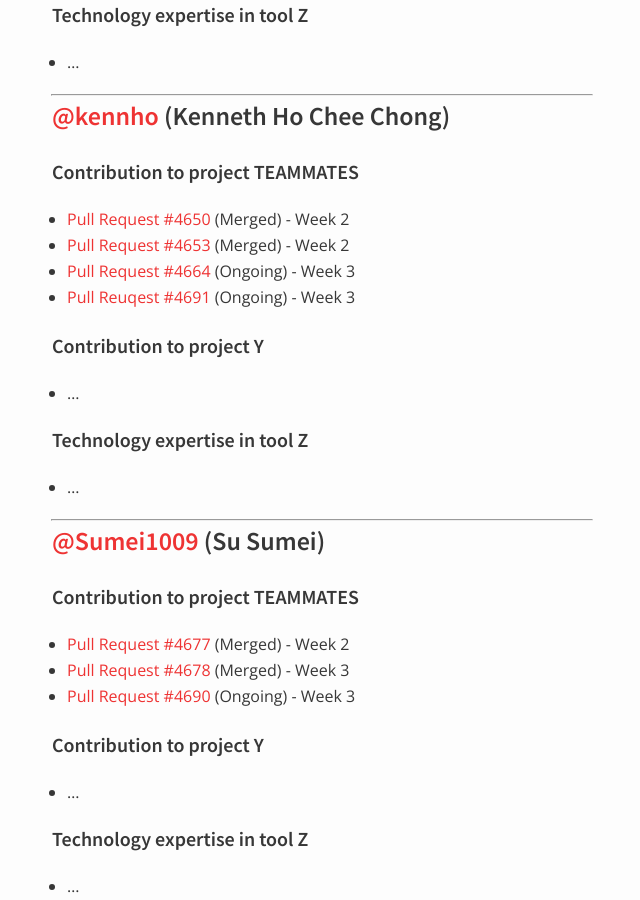
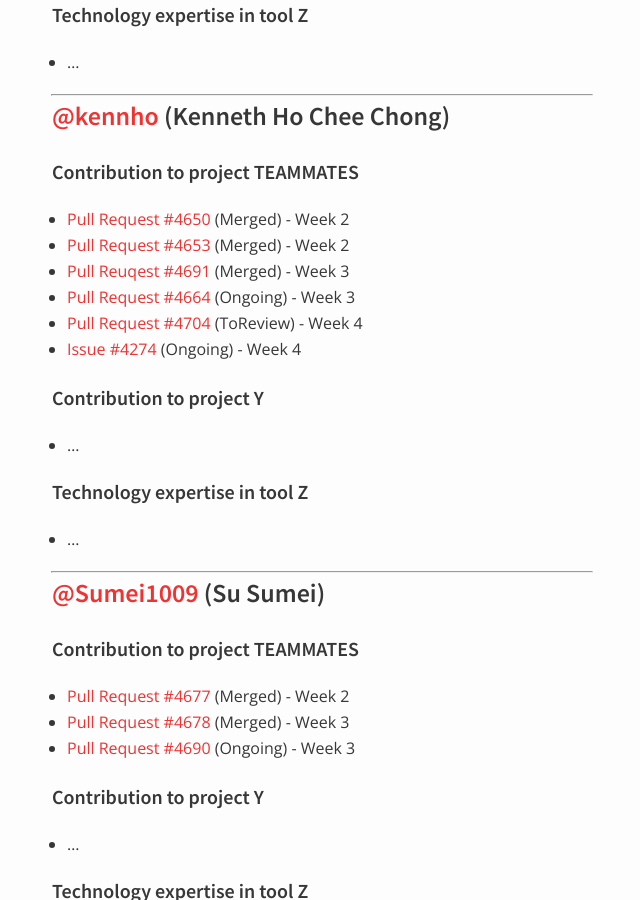
Before and after one commit to nus-oss/cs3281-AY1516S2-website, a Jekyll site: the page built from teams/teammates.md, in a window 1280 px wide and 900 px high, scrolled down 1403 px. Shown: the whole window, without its empty margins (318-958 px from the left). Built offline with Jekyll 4.4.1, drawn with Linux system fonts in a browser that asks for light colours.

Commit message:
Updated contribution for @kennho

```diff
--- a/teams/teammates.md
+++ b/teams/teammates.md
@@ -58,8 +58,10 @@
 #### Contribution to project TEAMMATES
  * [Pull Request #4650](https://github.com/TEAMMATES/repo/pull/4650) (Merged) - Week 2
  * [Pull Request #4653](https://github.com/TEAMMATES/repo/pull/4653) (Merged) - Week 2
+ * [Pull Reuqest #4691](https://github.com/TEAMMATES/repo/pull/4691) (Merged) - Week 3
  * [Pull Request #4664](https://github.com/TEAMMATES/repo/pull/4664) (Ongoing) - Week 3
- * [Pull Reuqest #4691](https://github.com/TEAMMATES/repo/pull/4691) (Ongoing) - Week 3
+ * [Pull Request #4704](https://github.com/TEAMMATES/repo/pull/4704) (ToReview) - Week 4
+ * [Issue #4274](https://github.com/TEAMMATES/repo/issues/4274) (Ongoing) - Week 4
 
 #### Contribution to project Y
  * ...
```
